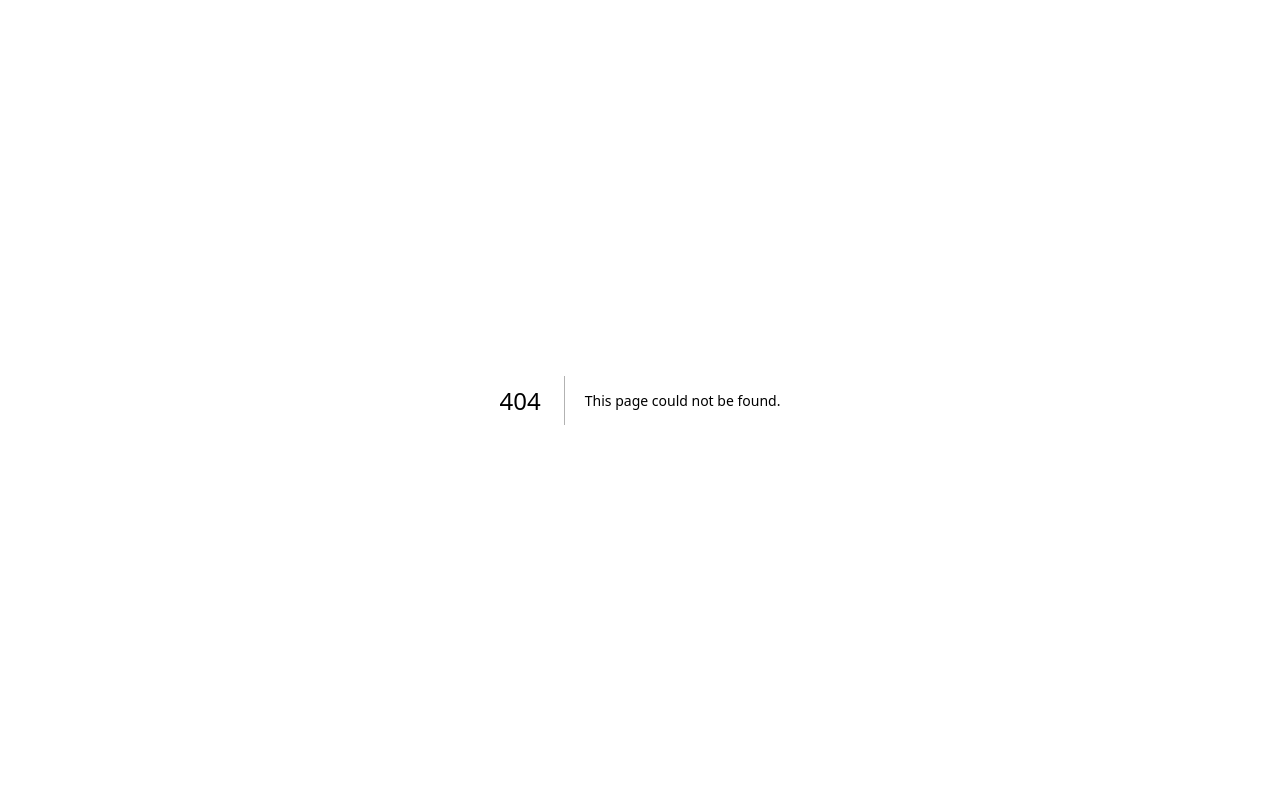
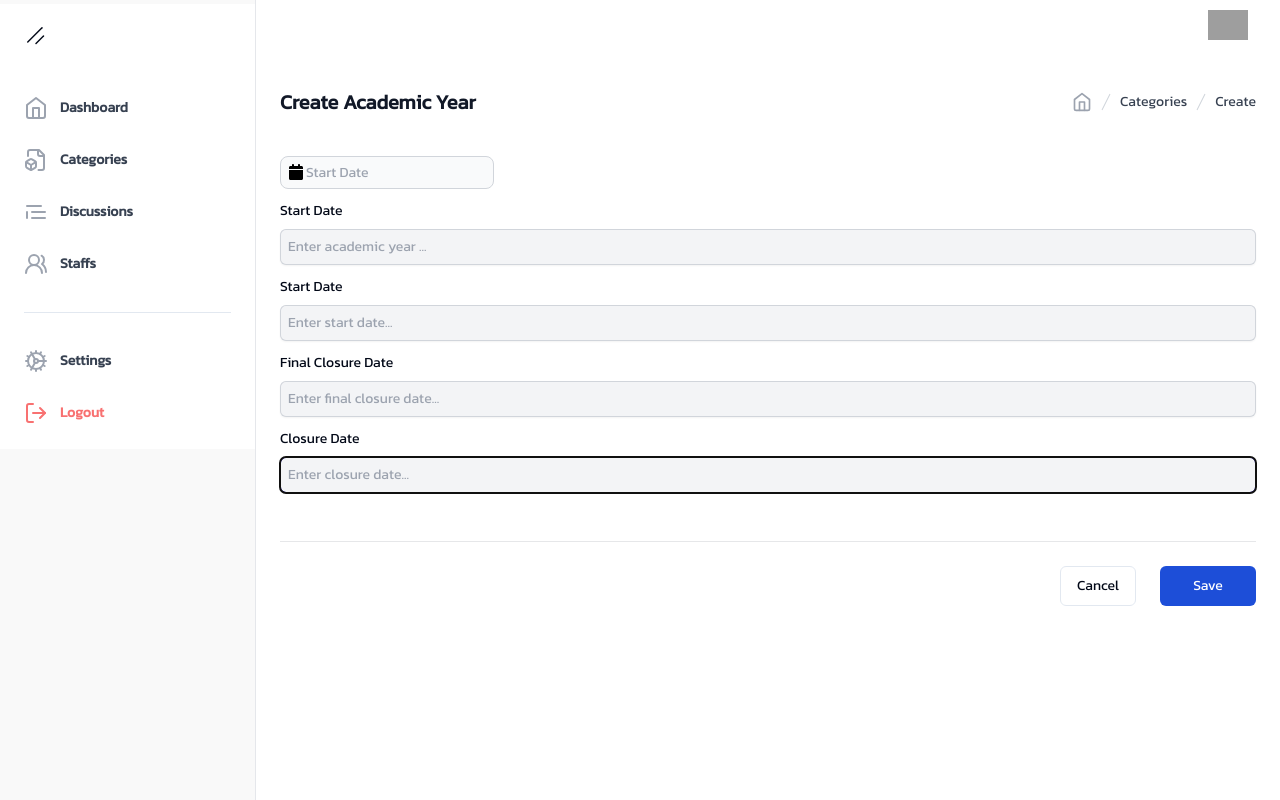
Before and after one commit to thawzindev/kmd-project-ver-1, a Next.js app: page /settings/create in a window 1280 px wide. Before the commit this address had no page. Built offline with nearby package versions, Linux system fonts and the light colour scheme; grey boxes are pictures that could not be loaded.

Commit message:
create academic year

```diff
--- a/package.json
+++ b/package.json
@@ -28,6 +28,7 @@
     "next": "14.1.0",
     "next-themes": "^0.2.1",
     "react": "^18",
+    "react-datepicker": "^6.3.0",
     "react-dom": "^18",
     "react-hook-form": "^7.51.0",
     "react-hot-toast": "^2.4.1",
@@ -40,6 +41,7 @@
     "@types/js-cookie": "^3.0.6",
     "@types/node": "^20",
     "@types/react": "^18",
+    "@types/react-datepicker": "^6.2.0",
     "@types/react-dom": "^18",
     "autoprefixer": "^10.0.1",
     "eslint": "^8",
--- /dev/null
+++ b/src/app/(authenticated)/settings/create/page.tsx
@@ -0,0 +1,135 @@
+"use client"
+
+import React, { useState } from "react";
+import { HomeIcon } from "lucide-react";
+import Link from "next/link";
+import Form from "@/components/forms/Form";
+import { Input } from "@/components/ui/input";
+import toast, { Toaster } from 'react-hot-toast';
+import { z } from "zod";
+import { zodResolver } from "@hookform/resolvers/zod";
+import { useForm, SubmitHandler } from "react-hook-form";
+import { QueryClient, useMutation } from "@tanstack/react-query";
+import { createAcademicYear } from "@/routes/api";
+import { useRouter } from "next/navigation";
+import DatePicker from "react-datepicker";
+import "react-datepicker/dist/react-datepicker.css";
+
+
+const AcademicSchema = z.object({
+    academic_year: z.string().min(4).max(20),
+    start_date: z.string().min(4).max(20),
+    closure_date: z.string().min(4).max(20),
+    final_closure_date: z.string().min(4).max(20)
+});
+
+type AcademicSchemaType = z.infer<typeof AcademicSchema>;
+
+const page = () => {
+
+    const queryClient = new QueryClient()
+
+
+    const [startDate, setStartDate] = useState<Date | null>(null);
+  const [endDate, setEndDate] = useState();
+
+    const {
+        register,
+        handleSubmit,
+        formState: { errors }
+    } = useForm<AcademicSchemaType>({ resolver: zodResolver(AcademicSchema) });
+
+    const router = useRouter();
+    const [isSubmitting, setIsSubmitting] = useState(false);
+
+
+    const mutation = useMutation({
+        mutationFn: (payload: any) => {
+            return createAcademicYear(payload);
+        },
+        onSuccess: async (data) => {
+            await queryClient.invalidateQueries({ queryKey: ['settings'] })
+            toast.success('Successfully created the new academic year!', { duration: 2000 })
+            router.push('/settings')
+        },
+        onError: (error) => {
+            toast.success(error.message, { duration: 2000 })
+            console.log('error', error.message)
+        },
+        onSettled: () => {
+            setIsSubmitting(false);
+        },
+    })
+
+    const onSubmit: SubmitHandler<AcademicSchemaType> = (data) => {
+        setIsSubmitting(true);
+        console.log(data)
+        mutation.mutate(data);
+    }
+
+    const submit = handleSubmit(onSubmit);
+
+
+    return (
+        <Form title="Create Academic Year" buttonText="Save" buttonLoadingText="Saving ..." onSubmit={submit} isSubmitting={isSubmitting}>
+            <div className="sm:col-span-6">
+
+                <DatePicker
+                    selected={startDate}
+                    onChange={(date) => setStartDate(date)}
+                    dateFormat="yyyy-MM-dd"
+                    className="bg-gray-50 border border-gray-300 text-gray-900 text-sm rounded-lg focus:ring-blue-500 focus:border-blue-500 block w-full ps-10 p-2.5 dark:bg-gray-700 dark:border-gray-600 dark:placeholder-gray-400 dark:text-white dark:focus:ring-blue-500 dark:focus:border-blue-500"
+                    placeholderText="Start Date"
+                    showIcon
+                    toggleCalendarOnIconClick
+                    disabledKeyboardNavigation
+                    isClearable
+                />
+
+
+                <div className="mt-2">
+                    <Input type="text" label="Start Date"
+                        autoFocus
+                        placeholder="Enter academic year ..."
+                        error={errors.academic_year && errors.academic_year.message}
+                        {...register("academic_year")}
+                        className="bg-gray-100"
+                    />
+                </div>
+
+                <div className="mt-2">
+                    <Input type="text" label="Start Date"
+                        autoFocus
+                        placeholder="Enter start date..."
+                        error={errors.start_date && errors.start_date.message}
+                        {...register("start_date")}
+                        className="bg-gray-100"
+                    />
+                </div>
+
+                <div className="mt-2">
+                    <Input type="text" label="Final Closure Date"
+                        autoFocus
+                        placeholder="Enter final closure date..."
+                        error={errors.final_closure_date && errors.final_closure_date.message}
+                        {...register("final_closure_date")}
+                        className="bg-gray-100"
+                    />
+                </div>
+
+                <div className="mt-2">
+                    <Input type="text" label="Closure Date"
+                        autoFocus
+                        placeholder="Enter closure date..."
+                        error={errors.closure_date && errors.closure_date.message}
+                        {...register("closure_date")}
+                        className="bg-gray-100"
+                    />
+                </div>
+            </div>
+        </Form>
+    )
+
+}
+
+export default page;
--- a/src/app/(authenticated)/settings/page.tsx
+++ b/src/app/(authenticated)/settings/page.tsx
@@ -1,8 +1,53 @@
+import { HomeIcon } from "lucide-react";
+import Link from "next/link";
 import React from "react";
+
+const pages = [
+    { name: 'Settings', href: '#', current: false },
+    { name: 'Academic', href: '#', current: true },
+]
 
 const page = () => {
     return (
-        <h1>Settings</h1>
+        <div>
+                <ol role="list" className="flex items-center space-x-1">
+                    <li>
+                        <div>
+                            <a href="#" className="text-gray-400 hover:text-gray-500">
+                                <HomeIcon className="h-5 w-5 flex-shrink-0" aria-hidden="true" />
+                                <span className="sr-only">Home</span>
+                            </a>
+                        </div>
+                    </li>
+                    {pages.map((page) => (
+                        <li key={page.name}>
+                            <div className="flex items-center">
+                                <svg
+                                    className="h-5 w-5 flex-shrink-0 text-gray-300"
+                                    fill="currentColor"
+                                    viewBox="0 0 20 20"
+                                    aria-hidden="true"
+                                >
+                                    <path d="M5.555 17.776l8-16 .894.448-8 16-.894-.448z" />
+                                </svg>
+                                <a
+                                    href={page.href}
+                                    className="ml-1 text-sm font-medium text-gray-700 hover:text-gray-700"
+                                    aria-current={page.current ? 'page' : undefined}
+                                >
+                                    {page.name}
+                                </a>
+                            </div>
+                        </li>
+                    ))}
+                </ol>
+                <div className="flex items-center justify-between gap-x-6">
+                    <h2 className="text-xl font-bold leading-7 text-gray-900 my-3">Academic Year</h2>
+                    <nav className="flex" aria-label="Breadcrumb">
+                        <Link href="/settings/create" className="bg-blue-600 px-3 py-2 rounded text-white text-sm">Create Academic Year</Link>
+                    </nav>
+                </div>
+            </div >
     )
 }
 
--- a/src/routes/api.ts
+++ b/src/routes/api.ts
@@ -1,4 +1,5 @@
 import HttpClient from "@/lib/http-client";
+import { log } from "console";
 
 const baseUrl = process.env.BASE_URL || "http://18.143.147.216/api/";
 console.log(baseUrl);
@@ -23,3 +24,12 @@ export const getCategoryList = async (perPage: number, page: number) => {
   const response = await httpClient.get(`categories?perpage=${perPage}&page=${page}`);
   return response as any;
 };
+
+// Academic year
+
+//create
+export const createAcademicYear = async (payload: any) => {
+  console.log(payload)
+  const response = await httpClient.post(`academic-dates`, payload);
+  return response as any;
+};
```
Also changed, not shown: 2 other files (tests, documents, lock files or other folders).
